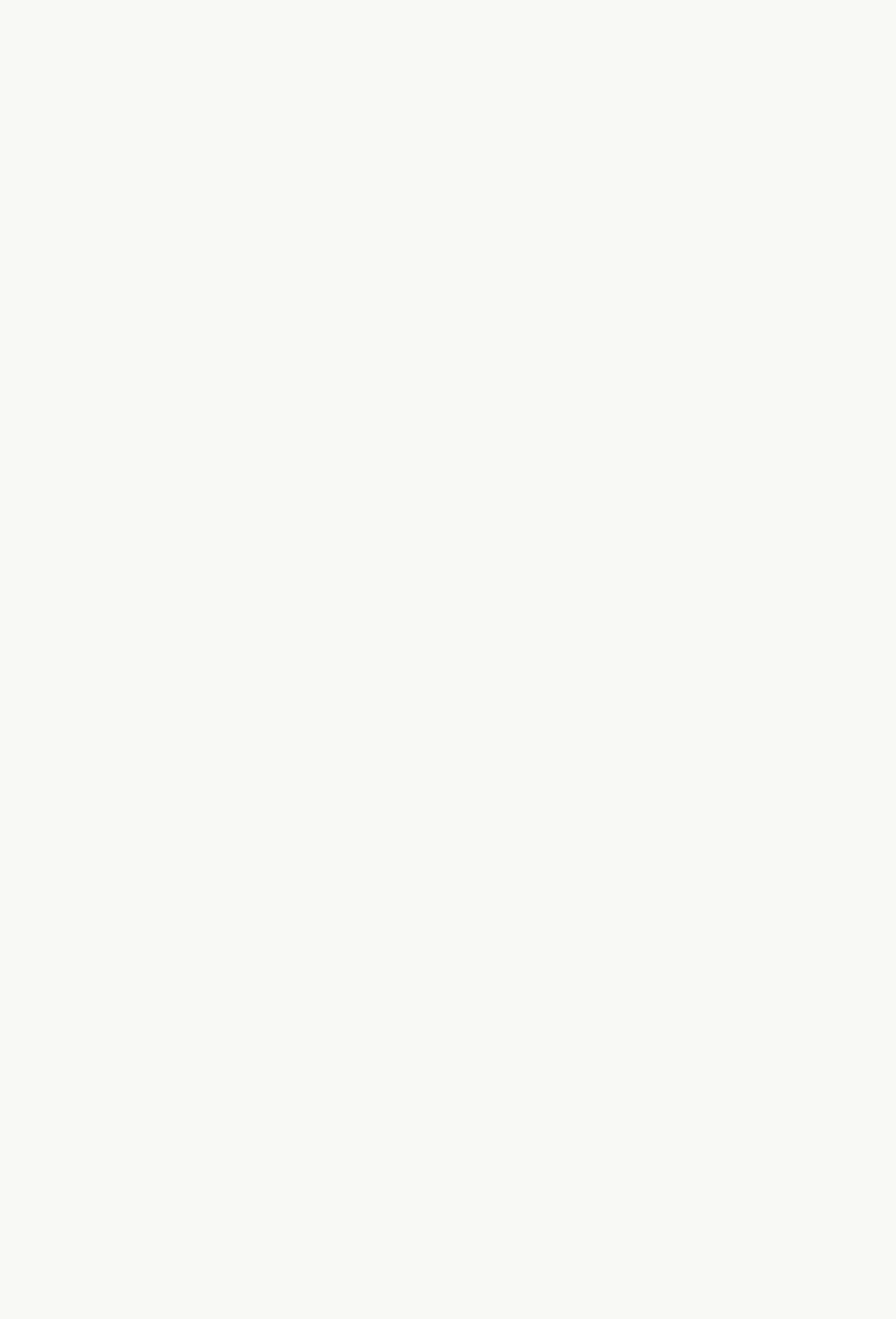
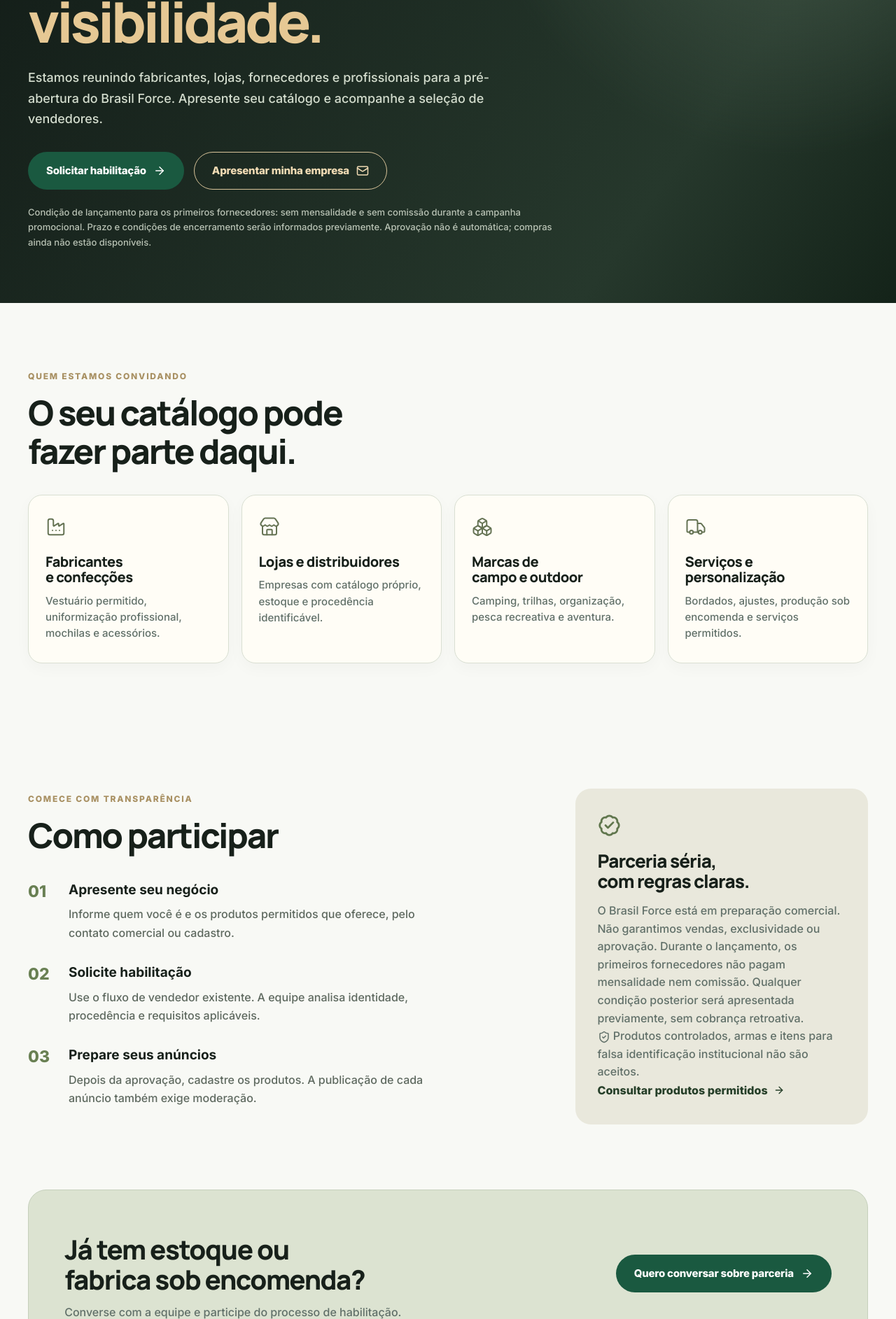
Before and after one commit to Jonbarcost/SouBarcos, a Next.js app in the folder brasil-force-app/: page /fornecedores in a window 1280 px wide. Before the commit this address had no page. Shown: the part 415-2300 px from the top of the page at 70% size. Before the commit the page ends 800 px from the top, so only its background shows below. Built offline with nearby package versions, Linux system fonts and the light colour scheme.

Commit message:
feat(integration): preserve international supplier and buyer experience — page.tsx

```diff
--- /dev/null
+++ b/brasil-force-app/src/app/fornecedores/page.tsx
@@ -0,0 +1,85 @@
+import type { Metadata } from "next";
+import Link from "next/link";
+import { ArrowRight, BadgeCheck, Boxes, Factory, Mail, ShieldCheck, Store, Truck } from "lucide-react";
+import styles from "./landing.module.css";
+
+export const metadata: Metadata = {
+  title: "Seja fornecedor ou vendedor parceiro",
+  description: "Fabricantes, confecções, lojas e prestadores de serviços: conheça a pré-abertura do marketplace Brasil Force e solicite sua habilitação.",
+  alternates: { canonical: "https://brasilforce.com.br/fornecedores" },
+  robots: { index: true, follow: true },
+  openGraph: {
+    title: "Forneça para a Brasil Force",
+    description: "Uma nova vitrine para marcas, fabricantes, confecções, lojas e profissionais do universo outdoor e de equipamentos de uso permitido.",
+    url: "https://brasilforce.com.br/fornecedores",
+    type: "website",
+  },
+};
+
+const segments = [
+  { icon: Factory, title: "Fabricantes e confecções", text: "Vestuário permitido, uniformização profissional, mochilas e acessórios." },
+  { icon: Store, title: "Lojas e distribuidores", text: "Empresas com catálogo próprio, estoque e procedência identificável." },
+  { icon: Boxes, title: "Marcas de campo e outdoor", text: "Camping, trilhas, organização, pesca recreativa e aventura." },
+  { icon: Truck, title: "Serviços e personalização", text: "Bordados, ajustes, produção sob encomenda e serviços permitidos." },
+];
+
+const email = "mailto:contato@brasilforce.com.br?subject=" +
+  encodeURIComponent("Tenho interesse em fornecer — Brasil Force") +
+  "&body=" + encodeURIComponent(
+    "Olá, equipe Brasil Force!\n\nEmpresa / nome comercial:\nCidade / UF:\nSite ou catálogo:\nProdutos de uso permitido que ofereço:\nTelefone comercial para retorno:\n\nGostaria de conversar sobre uma parceria.\n"
+  );
+
+export default function Fornecedores() {
+  return (
+    <div className={styles.wrapper}>
+      <section className={styles.hero}>
+        <div className="container">
+          <span className={styles.eyebrow}>BRASIL FORCE / PARCERIAS</span>
+          <h1>Sua marca tem uma missão.<br /><span>Nós ajudamos a dar visibilidade.</span></h1>
+          <p>Estamos reunindo fabricantes, lojas, fornecedores e profissionais para a pré-abertura do Brasil Force. Apresente seu catálogo e acompanhe a seleção de vendedores.</p>
+          <div className={styles.actions}>
+            <Link href="/vender" className="button button-primary">Solicitar habilitação <ArrowRight size={18} aria-hidden="true" /></Link>
+            <a href={email} className="button button-outline">Apresentar minha empresa <Mail size={18} aria-hidden="true" /></a>
+          </div>
+          <p className={styles.disclaimer}>Condição de lançamento para os primeiros fornecedores: sem mensalidade e sem comissão durante a campanha promocional. Prazo e condições de encerramento serão informados previamente. Aprovação não é automática; compras ainda não estão disponíveis.</p>
+        </div>
+      </section>
+      <section className={"container " + styles.section}>
+        <span className={styles.eyebrow}>QUEM ESTAMOS CONVIDANDO</span>
+        <h2>O seu catálogo pode fazer parte daqui.</h2>
+        <div className={styles.cards}>
+          {segments.map(({icon: Icon, title, text}) => (
+            <article className={styles.card} key={title}>
+              <Icon size={30} strokeWidth={1.6} aria-hidden="true" />
+              <h3>{title}</h3><p>{text}</p>
+            </article>
+          ))}
+        </div>
+      </section>
+      <section className={"container " + styles.section}>
+        <div className={styles.split}>
+          <div>
+            <span className={styles.eyebrow}>COMECE COM TRANSPARÊNCIA</span>
+            <h2>Como participar</h2>
+            <ol className={styles.steps}>
+              <li><strong>Apresente seu negócio</strong><span>Informe quem você é e os produtos permitidos que oferece, pelo contato comercial ou cadastro.</span></li>
+              <li><strong>Solicite habilitação</strong><span>Use o fluxo de vendedor existente. A equipe analisa identidade, procedência e requisitos aplicáveis.</span></li>
+              <li><strong>Prepare seus anúncios</strong><span>Depois da aprovação, cadastre os produtos. A publicação de cada anúncio também exige moderação.</span></li>
+            </ol>
+          </div>
+          <aside className={styles.highlight}>
+            <BadgeCheck size={33} aria-hidden="true" />
+            <h3>Parceria séria, com regras claras.</h3>
+            <p>O Brasil Force está em preparação comercial. Não garantimos vendas, exclusividade ou aprovação. Durante o lançamento, os primeiros fornecedores não pagam mensalidade nem comissão. Qualquer condição posterior será apresentada previamente, sem cobrança retroativa.</p>
+            <p><ShieldCheck size={18} aria-hidden="true" /> Produtos controlados, armas e itens para falsa identificação institucional não são aceitos.</p>
+            <Link href="/regras">Consultar produtos permitidos <ArrowRight size={16} aria-hidden="true" /></Link>
+          </aside>
+        </div>
+      </section>
+      <section className={"container " + styles.bottom}>
+        <div><h2>Já tem estoque ou fabrica sob encomenda?</h2><p>Converse com a equipe e participe do processo de habilitação.</p></div>
+        <a href={email} className="button button-primary">Quero conversar sobre parceria <ArrowRight size={18} aria-hidden="true" /></a>
+      </section>
+    </div>
+  );
+}
```
